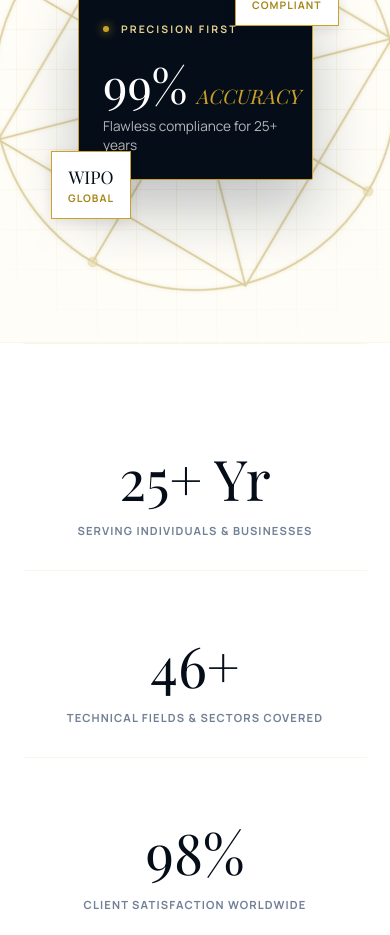
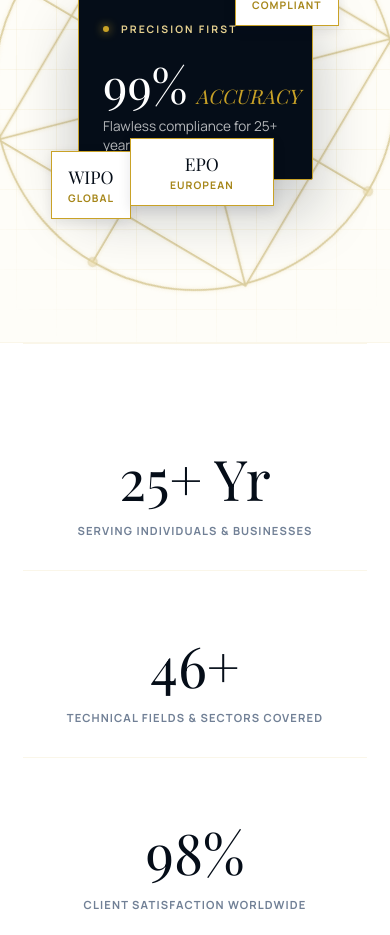
Before and after one commit to lexvuip/lexvuip.next.js, a Next.js app: page /service/ipsolutions in a window 390 px wide. Shown: the part 1800-2735 px from the top of the page. Built offline with nearby package versions, Linux system fonts and the light colour scheme; a web font is replaced by a local one.

Commit message:
feat(IpSolutionsPage): add EPO stat card with asymmetric positioning

```diff
--- a/src/components/pages/IpSolutionsPage/IpSolutionsPage.jsx
+++ b/src/components/pages/IpSolutionsPage/IpSolutionsPage.jsx
@@ -81,6 +81,12 @@ function IpSolutionsPage() {
 										<span className="mini-label">Global</span>
 									</div>
 								</div>
+								<div className="stat-card-secondary bottom-right">
+									<div className="stat-card-mini">
+										<span className="mini-value">EPO</span>
+										<span className="mini-label">European</span>
+									</div>
+								</div>
 								<div className="impact-glow"></div>
 							</div>
 						</div>
--- a/src/styles/services-shared.css
+++ b/src/styles/services-shared.css
@@ -357,6 +357,13 @@
 	left: 10%;
 }
 
+.stat-card-secondary.bottom-right {
+	bottom: 5%;
+	left: 25%;
+	right: auto;
+	z-index: 20;
+}
+
 .stat-card-mini {
 	background: var(--color-white);
 	border: 1px solid var(--color-gold);
@@ -410,6 +417,10 @@
 
 .impact-visual-canvas:hover .stat-card-secondary.bottom-left {
 	transform: translate3d(-15px, 15px, 0);
+}
+
+.impact-visual-canvas:hover .stat-card-secondary.bottom-right {
+	transform: translate3d(15px, 15px, 0);
 }
 
 .impact-visual-canvas:hover .blueprint-visual {
@@ -773,6 +784,11 @@
 		bottom: 0;
 		left: -5%;
 	}
+
+	.stat-card-secondary.bottom-right {
+		bottom: 5%;
+		right: 20%;
+	}
 }
 
 @media (max-width: 480px) {
```
